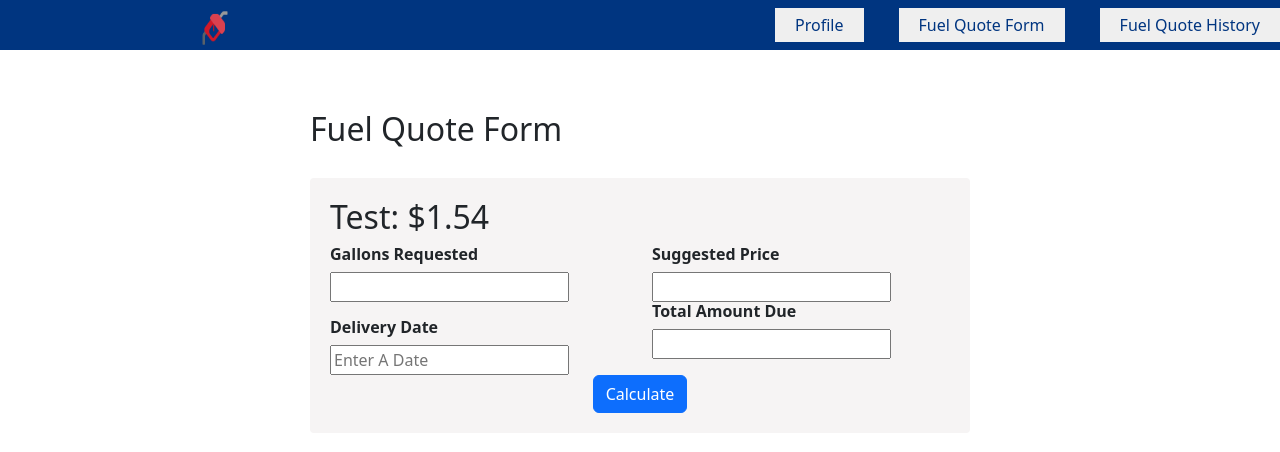
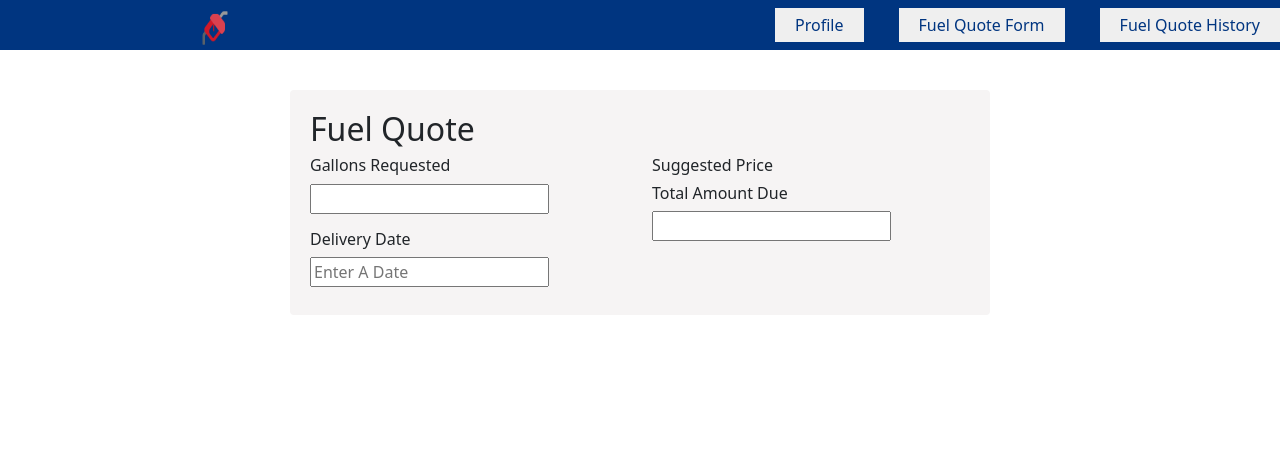
Before and after one commit to christiangabr/Web-Application, a React (Vite) app in the folder client/: page /fuelquote in a window 1280 px wide. Shown: the top 452 px of the page. Built offline with nearby package versions, Linux system fonts and the light colour scheme.

Commit message:
requirements finished

```diff
--- a/client/src/Pages/FuelQuote/FuelQuote.css
+++ b/client/src/Pages/FuelQuote/FuelQuote.css
@@ -1,19 +1,14 @@
-.fQTitle {
+.fQ {
   max-width: 700px;
   margin: 40px auto;
   padding: 20px;
-  background: light;
-  border-radius: 4px;
-}
-.fQ {
-  max-width: 700px;
-  margin: 30px auto;
-  padding: 20px;
   background: #f6f4f4;
   border-radius: 4px;
+
 }
 
 .fQButton{
   display: flex;
   justify-content: center; /* Center horizontally */
+  gap: 30px;
 }
--- a/client/src/Pages/FuelQuote/FuelQuote.jsx
+++ b/client/src/Pages/FuelQuote/FuelQuote.jsx
@@ -21,19 +21,72 @@ const FuelQuote = () => {
   const [backendData, setbackendData] = useState([]);
   const [isLoading, setIsLoading] = useState(true);
 
-
-
   const handleDateChange = (selectedDate) => {
     const formattedDate = format(selectedDate, "MM/dd/yyyy");
     setDeliveryDate(formattedDate);
   };
 
+  useEffect(() => {
+    const fetchProfile = async () => {
+      const response = await fetch("http://localhost:3001/profile", {
+        headers: { Authorization: `Bearer ${user.token}` },
+      });
+      const json = await response.json();
+      console.log(json);
+      setbackendData(json);
+      setIsLoading(false);
+
+      if (response.ok) {
+        dispatch({ type: "SET_PROFILES", payload: json });
+      }
+    };
+
+    if (user) {
+      fetchProfile();
+    }
+  }, [dispatch, user]);
+
   const handleCalculation = () => {
     const gallons = parseFloat(gallonsReq);
-    const price = parseFloat(suggestedPrice);
 
-    if (!isNaN(gallons) && !isNaN(price)) {
-      const calculatedTotal = gallons * price;
+    // Suggested Price = Current Price + Margin
+    var currentPrice = 1.5;
+    var location = 0;
+    const cpf = 0.1;
+    var grf = 0;
+    var rhf = 0;
+
+    if (backendData.length > 0) {
+      rhf = 0.01;
+      if (backendData[0].state === "TX") {
+        location = 0.02;
+      } else {
+        location = 0.04;
+      }
+    } else {
+      if (backendData[0].state === "TX") {
+        location = 0.02;
+      } else {
+        location = 0.04;
+      }
+    }
+
+    if (gallons >= 1000) {
+      grf = 0.02;
+    } else {
+      grf = 0.03;
+    }
+    var margin = currentPrice * (location - rhf + grf + cpf);
+    //  console.log(`location: ${location}`)
+    //  console.log(`grf: ${grf}`)
+    //  console.log(`cpf: ${cpf}`)
+    //  console.log(`margin: ${margin}`)
+    const sP = currentPrice + margin;
+    setSuggestedPrice(sP);
+    console.log(`sP: ${sP}`);
+
+    if (!isNaN(gallons)) {
+      const calculatedTotal = gallons * sP;
       setTotalAmountDue(calculatedTotal);
     } else {
       setTotalAmountDue("");
@@ -41,37 +94,11 @@ const FuelQuote = () => {
   };
 
   useEffect(() => {
-    const fetchProfile = async () => {
-      const response = await fetch('http://localhost:3001/profile', {
-        headers: {'Authorization': `Bearer ${user.token}`},
-      })
-      const json = await response.json()
-      console.log(json)
-      setbackendData(json)
-      setIsLoading(false);
-
-      if (response.ok) {
-        dispatch({type: 'SET_PROFILES', payload: json})
-      }
+    // Check if relevant state values have changed
+    if (gallonsReq !== "" && suggestedPrice !== "" && totalAmountDue !== "") {
+      handleSubmit({ preventDefault: () => {} });
     }
-
-    if (user) {
-      fetchProfile()
-    }
-  }, [dispatch, user])
-
-   // Suggested Price = Current Price + Margin
-   var currentPrice = 1.5
-   var location = 0
-   // doesn't need [0] in js code but does need it in the html code (after return statement)
-   if (backendData.address1 == 'TX') {
-     location = 0.02
-   }
-   else {
-    location = 0.04
-   }
-   var margin = currentPrice + location
-
+  }, []);
 
   const handleSubmit = async (e) => {
     e.preventDefault();
@@ -80,6 +107,8 @@ const FuelQuote = () => {
       setError("You must be logged in");
       return;
     }
+    handleCalculation();
+    setDeliveryAddress(backendData[0].address1);
 
     const price = {
       gallonsReq,
@@ -88,6 +117,7 @@ const FuelQuote = () => {
       suggestedPrice,
       totalAmountDue,
     };
+    console.log(price);
 
     const response = await fetch("http://localhost:3001/prices", {
       method: "POST",
@@ -97,7 +127,7 @@ const FuelQuote = () => {
         Authorization: `Bearer ${user.token}`,
       },
     });
-    console.log(price)
+    console.log(price);
     const json = await response.json();
 
     if (!response.ok) {
@@ -115,32 +145,29 @@ const FuelQuote = () => {
   };
 
   return (
-    <div className="fQTitle">
-      <h2>Fuel Quote Form</h2>
     <form className="fQ" onSubmit={handleSubmit}>
-      <h2>Test: ${margin}</h2>
+      <h2>Fuel Quote</h2>
       <div class="row">
         <div class="col">
           {/* gallonsReq */}
-          <h6><strong>Gallons Requested</strong></h6>
+          <h6>Gallons Requested</h6>
           <input
             type="text"
             id="gallonsReq"
             required
             onChange={(e) => setGallonsReq(e.target.value)}
-            onBlur={handleCalculation}
+            // onBlur={handleCalculation}
           />
 
           {/* deliveryAddress */}
           {backendData.length > 0 ? (
-          <h6><strong>Delivery Address:</strong> {backendData[0].address1}</h6>
+            <h6>Delivery Address: {backendData[0].address1}</h6>
           ) : (
-          <p></p>
+            <p></p>
           )}
-          {/* <h6>address1: {backendData[0].address1}</h6> */}
 
           {/* deliveryDate */}
-          <h6><strong>Delivery Date</strong></h6>
+          <h6>Delivery Date</h6>
           <DatePicker
             id="deliveryDate"
             placeholderText="Enter A Date"
@@ -151,17 +178,11 @@ const FuelQuote = () => {
         </div>
         <div class="col">
           {/* suggestedPrice */}
-          <h6> <strong>Suggested Price</strong></h6>
-          <input
-            type="text"
-            id="suggestedPrice"
-            required
-            onChange={(e) => setSuggestedPrice(e.target.value)}
-            onBlur={handleCalculation}
-          />
+          <h6>Suggested Price</h6>
+          <h6>{suggestedPrice}</h6>
 
           {/* totalAmountDue */}
-          <h6><strong>Total Amount Due</strong></h6>
+          <h6>Total Amount Due</h6>
           <input
             type="text"
             id="totalAmountDue"
@@ -170,13 +191,22 @@ const FuelQuote = () => {
           />
         </div>
       </div>
-      <div className="fQButton">
-        <button type="submit" class="btn btn-primary">
-          Calculate
-        </button>
+      <div>
+        {gallonsReq != '' && deliveryDate ? (
+          <div className="fQButton">
+          <button onClick={handleCalculation} class="btn btn-primary">
+            Get Quote
+          </button>
+          <button type="submit" class="btn btn-primary">
+            Submit Quote
+          </button>
+          </div>
+        ) : (
+          <h1></h1>
+        )}
+
       </div>
     </form>
-    </div>
   );
 };
 
```
